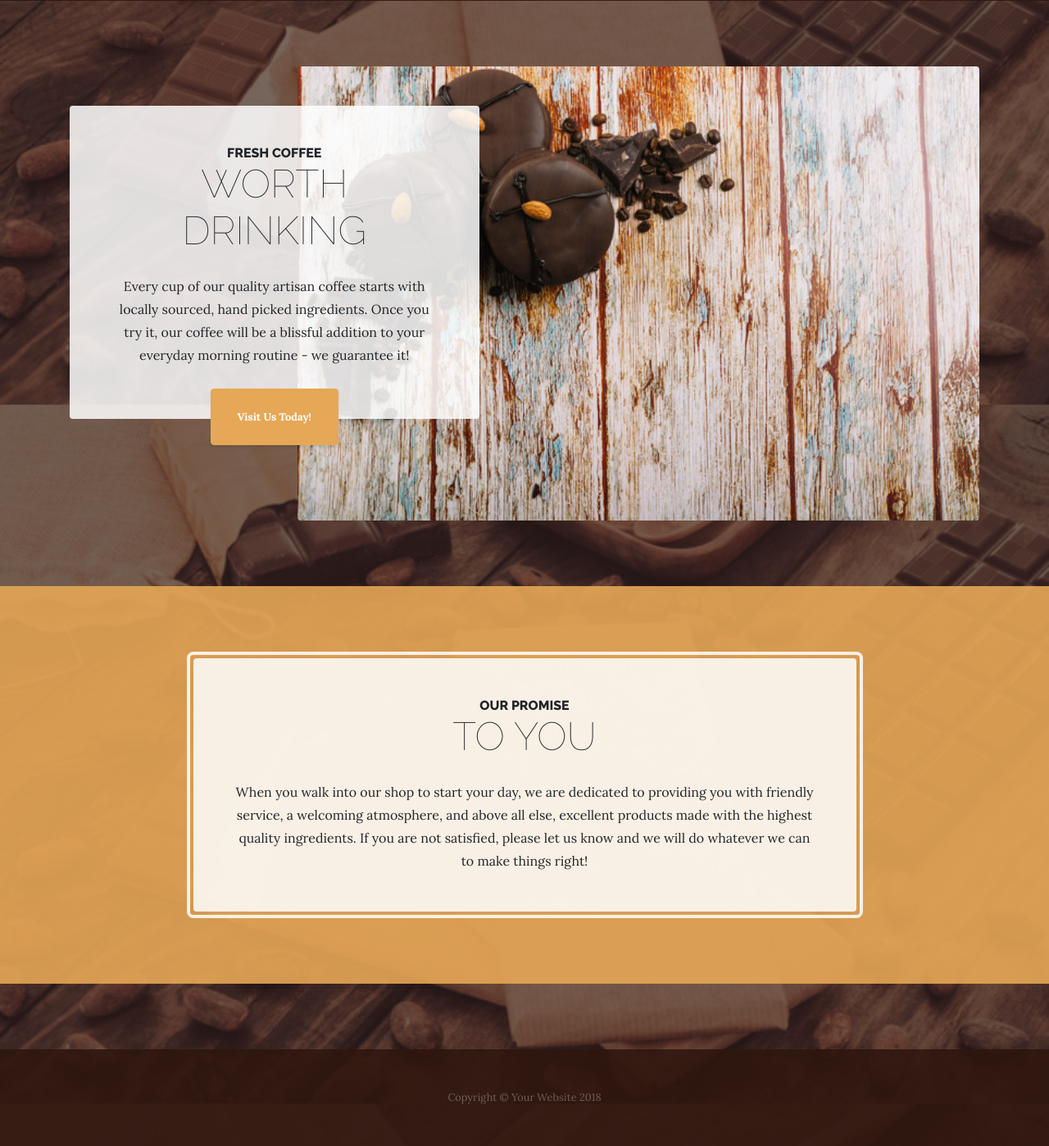
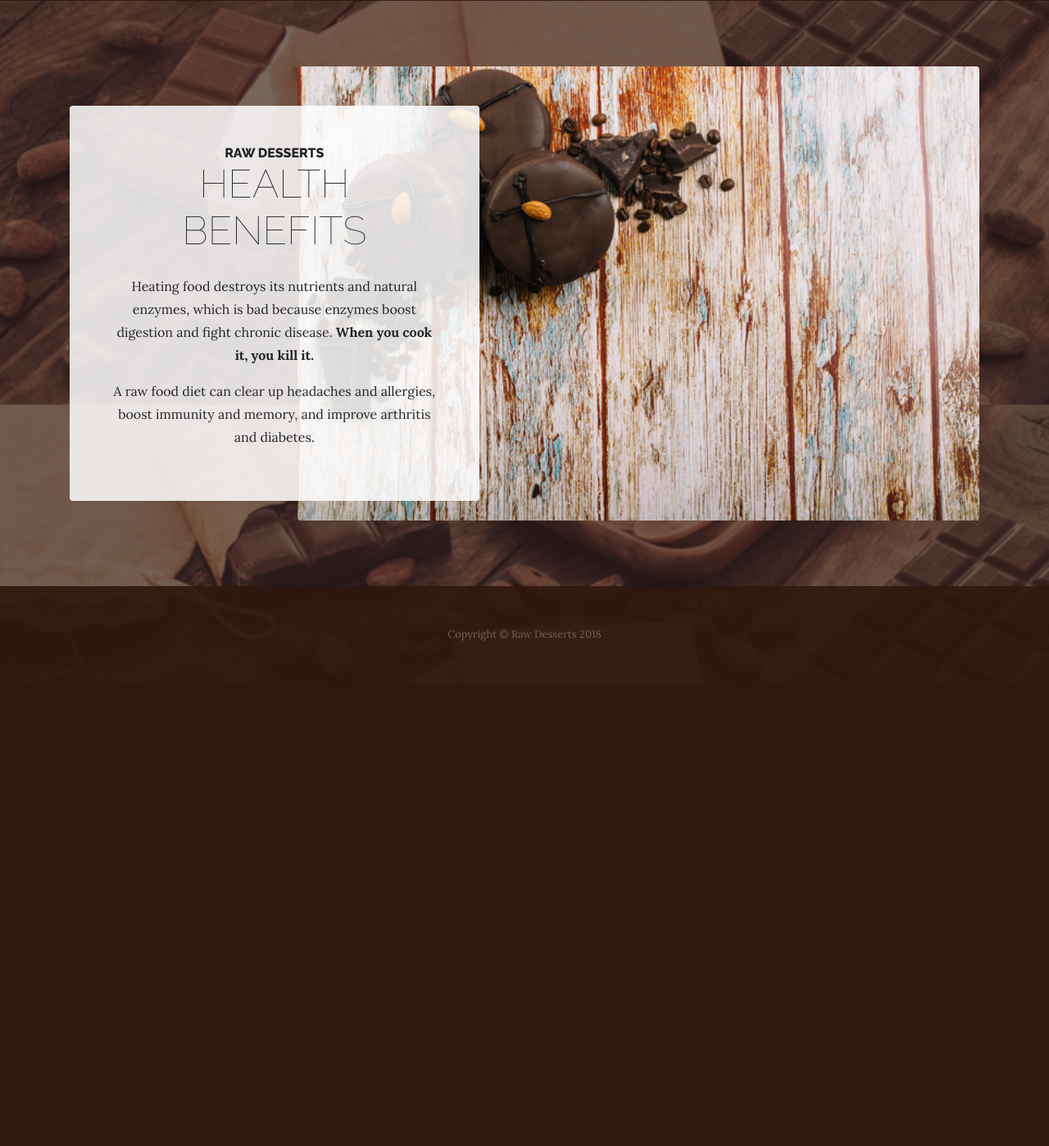
Before and after one commit to Code-Institute-Submissions/raw-dessert-recipes, a Flask app: page / in a window 1280 px wide. Shown: the part 359-1757 px from the top of the page at 82% size. After the commit the page ends 1141 px from the top, so only its background shows below. Run offline with Flask 2, Linux system fonts and the light colour scheme; some libraries are stand-ins or nearby versions.

Commit message:
Updated about.html and footer copyright text on each html page.

```diff
--- a/templates/about.html
+++ b/templates/about.html
@@ -83,7 +83,7 @@
 
   <footer class="footer text-faded text-center py-5">
     <div class="container">
-      <p class="m-0 small">Copyright &copy; Your Website 2018</p>
+      <p class="m-0 small">Copyright &copy; Raw Desserts 2018</p>
     </div>
   </footer>
 
--- a/templates/addrecipes.html
+++ b/templates/addrecipes.html
@@ -142,7 +142,7 @@
 
     <footer class="footer text-faded text-center py-5">
         <div class="container">
-            <p class="m-0 small">Copyright &copy; Your Website 2018</p>
+            <p class="m-0 small">Copyright &copy; Raw Desserts 2018</p>
         </div>
     </footer>
 
--- a/templates/contact.html
+++ b/templates/contact.html
@@ -142,7 +142,7 @@
 
     <footer class="footer text-faded text-center py-5">
         <div class="container">
-            <p class="m-0 small">Copyright &copy; Your Website 2018</p>
+            <p class="m-0 small">Copyright &copy; Raw Desserts 2018</p>
         </div>
     </footer>
 
--- a/templates/index.html
+++ b/templates/index.html
@@ -66,30 +66,13 @@
         <img class="intro-img img-fluid mb-3 mb-lg-0 rounded" src="static/img/intro.jpg" alt="">
         <div class="intro-text left-0 text-center bg-faded p-5 rounded">
           <h2 class="section-heading mb-4">
-            <span class="section-heading-upper">Fresh Coffee</span>
-            <span class="section-heading-lower">Worth Drinking</span>
+            <span class="section-heading-upper">Raw Desserts</span>
+            <span class="section-heading-lower">Health Benefits</span>
           </h2>
-          <p class="mb-3">Every cup of our quality artisan coffee starts with locally sourced, hand picked ingredients. Once you try it, our coffee will be a blissful addition to your everyday morning routine - we guarantee it!
+          <p class="mb-3">Heating food destroys its nutrients and natural enzymes, which is bad because enzymes boost digestion and fight chronic disease. <strong>When you cook it, you kill it.</strong>
+          <p class="mb-3">A raw food diet can clear up headaches and allergies, boost immunity and memory, and improve arthritis and diabetes.
           </p>
           <div class="intro-button mx-auto">
-            <a class="btn btn-primary btn-xl" href="#">Visit Us Today!</a>
-          </div>
-        </div>
-      </div>
-    </div>
-  </section>
-
-  <section class="page-section cta">
-    <div class="container">
-      <div class="row">
-        <div class="col-xl-9 mx-auto">
-          <div class="cta-inner text-center rounded">
-            <h2 class="section-heading mb-4">
-              <span class="section-heading-upper">Our Promise</span>
-              <span class="section-heading-lower">To You</span>
-            </h2>
-            <p class="mb-0">When you walk into our shop to start your day, we are dedicated to providing you with friendly service, a welcoming atmosphere, and above all else, excellent products made with the highest quality ingredients. If you are not satisfied, please
-              let us know and we will do whatever we can to make things right!</p>
           </div>
         </div>
       </div>
@@ -98,7 +81,7 @@
 
   <footer class="footer text-faded text-center py-5">
     <div class="container">
-      <p class="m-0 small">Copyright &copy; Your Website 2018</p>
+      <p class="m-0 small">Copyright &copy; Raw Desserts 2018</p>
     </div>
   </footer>
 
--- a/templates/recipes.html
+++ b/templates/recipes.html
@@ -142,7 +142,7 @@
 
     <footer class="footer text-faded text-center py-5">
         <div class="container">
-            <p class="m-0 small">Copyright &copy; Your Website 2018</p>
+            <p class="m-0 small">Copyright &copy; Raw Desserts 2018</p>
         </div>
     </footer>
 
```
